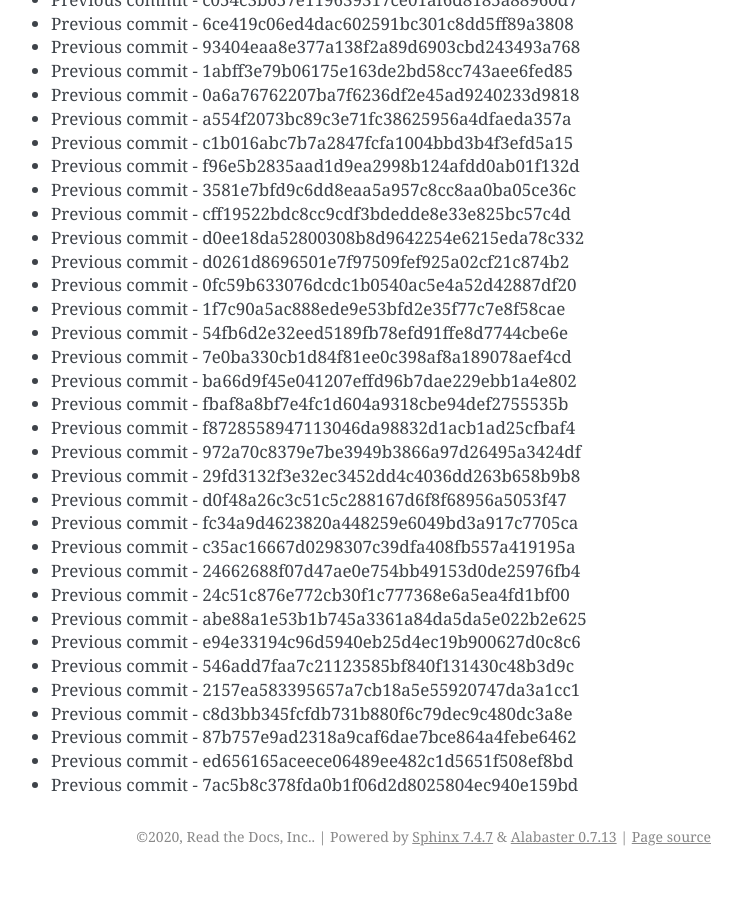
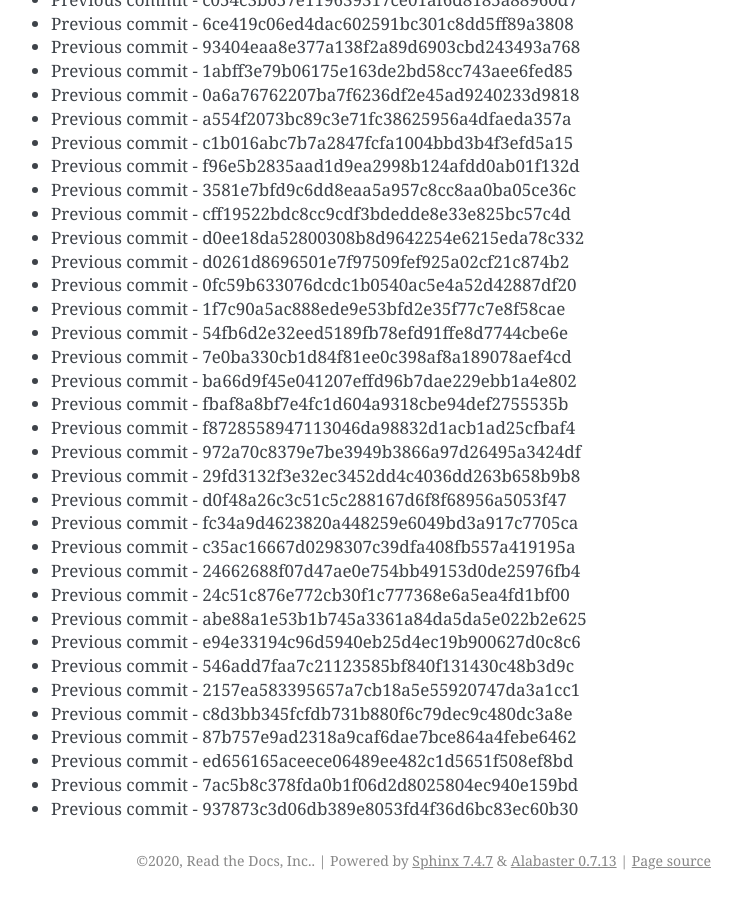
Before and after one commit to readthedocs/rtd-git-stresstest, a Sphinx documentation site: the page built from docs/updates.rst, in a window 1280 px wide and 900 px high, scrolled down 70333 px. Shown: the whole window, without its empty margins (399-1141 px from the left). Built offline with Sphinx 7.4.7, drawn with Linux system fonts in a browser that asks for light colours; before the commit the page ends 71209 px from its top, so only the background shows below that.

Commit message:
Generating commit from previous: 937873c3d06db389e8053fd4f36d6bc83ec60b30

```diff
--- a/docs/updates.rst
+++ b/docs/updates.rst
@@ -2987,3 +2987,4 @@ It can be tested for any performance characteristics.
 * Previous commit - 87b757e9ad2318a9caf6dae7bce864a4febe6462
 * Previous commit - ed656165aceece06489ee482c1d5651f508ef8bd
 * Previous commit - 7ac5b8c378fda0b1f06d2d8025804ec940e159bd
+* Previous commit - 937873c3d06db389e8053fd4f36d6bc83ec60b30
```
